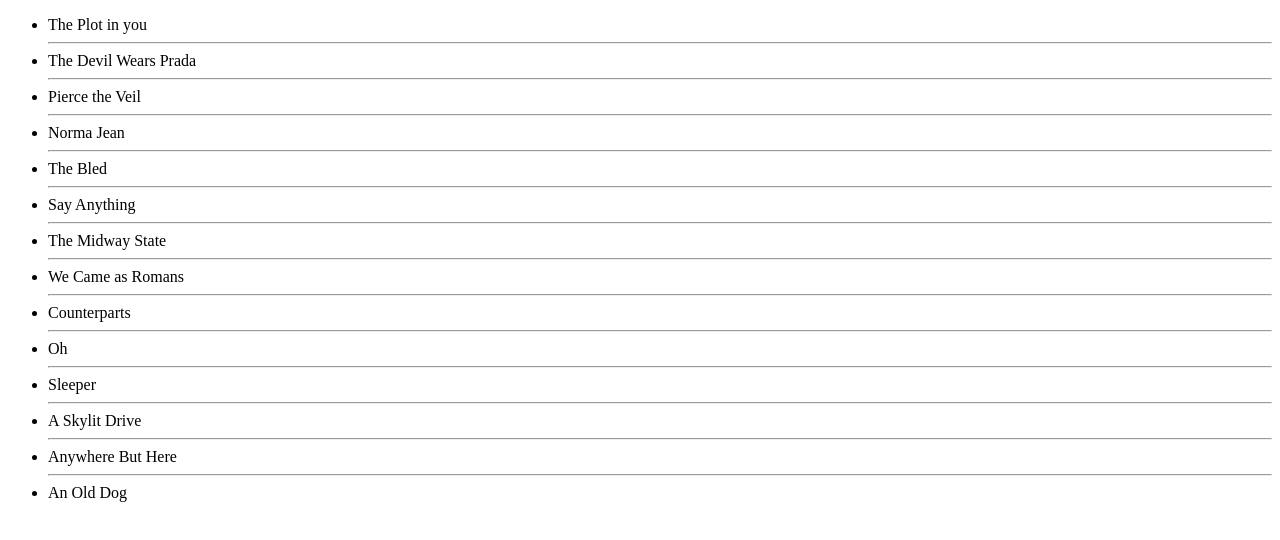
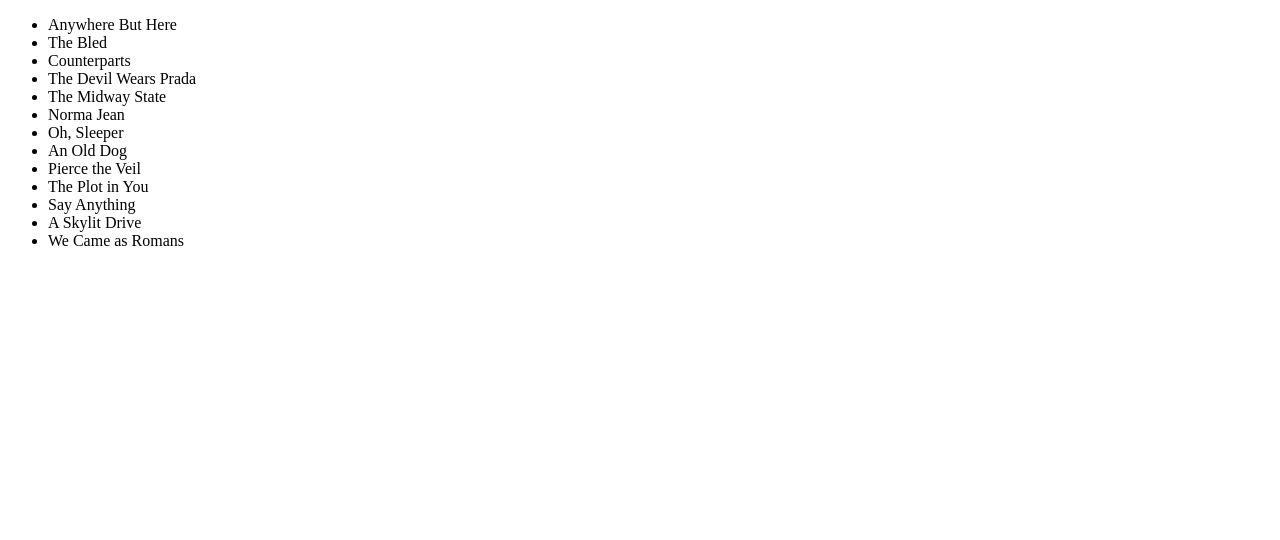
Before and after one commit to acciojob/sorting-articles-Prakashsingh22, a website: page main.html in a window 1280 px wide. Drawn offline with Linux system fonts and the light colour scheme.

Commit message:
created a submission

```diff
--- a/main.html
+++ b/main.html
@@ -8,28 +8,11 @@
 
 <body>
 	<!-- the entire body must be written by student -->
-	<div>
-		<lable></lable>
-		<ul>
-			<li id ="bands">The Plot in you</li><hr>
-			<li id ="The Devil Wears Prada">The Devil Wears Prada</li><hr>
-			<li id ="Pierce the Veil">Pierce the Veil</li><hr>
-			<li id ="Norma Jean">Norma Jean</li><hr>
-			<li id ="The Bled">The Bled</li><hr>
-			<li id ="Say Anything">Say Anything</li><hr>
-			<li id ="The Midway State">The Midway State</li><hr>
-			<li id ="We Came as Romans">We Came as Romans</li><hr>
-			<li id ="Counterparts">Counterparts</li><hr>
-			<li id ="Oh">Oh</li><hr>
-			<li id ="Sleeper">Sleeper</li><hr>
-			<li id ="A Skylit Drive">A Skylit Drive</li><hr>
-			<li id ="Anywhere But Here">Anywhere But Here</li><hr>
-			<li id ="An Old Dog">An Old Dog</li>
-
-		</ul>
-	</div>
+	<ul id = "band"></ul>
 
     <script type="text/javascript" src="./script.js">
+
+
 </script>
 
 </body>
--- a/script.js
+++ b/script.js
@@ -1 +1,29 @@
 //your JS code here. If required.
+const bands = ['The Plot in You',
+			   'The Devil Wears Prada',
+			   'Pierce the Veil',
+			   'Norma Jean',
+			   'The Bled',
+			   'Say Anything',
+			   'The Midway State',
+			   'We Came as Romans',
+			   'Counterparts',
+			   'Oh, Sleeper',
+			   'A Skylit Drive',
+			   'Anywhere But Here',
+			   'An Old Dog'
+			  ];
+    function strip(article) {
+      return article.replace(/^(a |an |the )/i, '').trim();
+    }
+
+    // Sort ignoring A, An, The
+    const sortedBands = bands.sort((a, b) => {
+      return strip(a).localeCompare(strip(b));
+    })
+const bandList = document.getElementById('band');
+    sortedBands.forEach(band => {
+      const li = document.createElement('li');
+      li.textContent = band;
+      bandList.appendChild(li);
+    });
```
